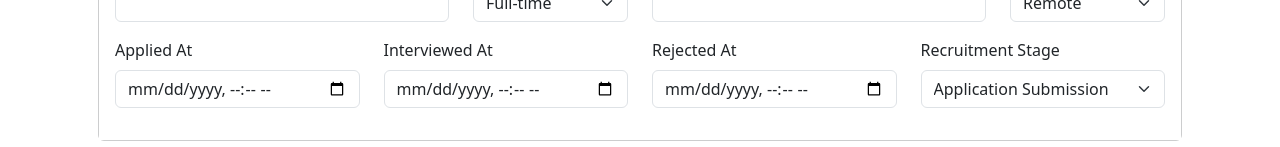
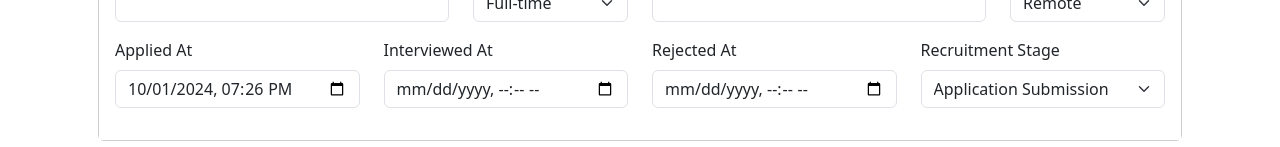
Before and after one commit to bbornino/django_react_job_search, a React (Create React App) app in the folder frontend/: page /job-posting-new/1 in a window 1280 px wide. Shown: the part 449-596 px from the top of the page. Built offline with nearby package versions, Linux system fonts and the light colour scheme.

Commit message:
Initialize New Job Posting Field Values

```diff
--- a/frontend/src/components/JobPostingEdit.jsx
+++ b/frontend/src/components/JobPostingEdit.jsx
@@ -12,7 +12,7 @@ import Editor from "./Editor"
 class JobPostingEdit extends Component {
     state = {
         job_posting_id: 0,
-        job_site_id_id: 1,
+        job_site_id: 0,
         posting_title: '',
         company_name: '',
         posting_status: '4 - No Response',
@@ -49,7 +49,29 @@ class JobPostingEdit extends Component {
 
     componentDidMount() {
         console.log("Starting Mount")
-        // debugger
+        const pathArr = window.location.pathname.split('/')
+
+        debugger
+        if (pathArr[1] == "job-posting-new") {
+            // Set the applied at date time to now, in correct format
+            var currentdate = new Date().toLocaleDateString('en-CA')
+            var currenttime = new Date().toLocaleTimeString('en-US',
+                    { hour12: false,
+                        hour: "numeric",
+                        minute: "numeric"})
+
+            // use value to set the job_site_id
+            this.setState({job_site_id:pathArr[2],
+                applied_at: currentdate + 'T' + currenttime,
+            })
+
+
+        } else {
+            // NOT new.  Use as the posting id
+            this.setState({job_posting_id:pathArr[2]})
+        }
+        console.log("Hi")
+
     };
 
     onChange = e => {
@@ -123,13 +145,13 @@ class JobPostingEdit extends Component {
                                 </Col>
                                 <Col lg="3" md="6">
                                     <FormGroup>
-                                        <Label for="job_site_id_id">Posting Job Site Source</Label>
+                                        <Label for="job_site_id">Posting Job Site Source</Label>
                                         <Input
                                             type="select" required
-                                            id="job_site_id_id"
-                                            name="job_site_id_id"
+                                            id="job_site_id"
+                                            name="job_site_id"
                                             onChange={this.onChange}
-                                            value={this.state.job_site_id_id ?? ''}>
+                                            value={this.state.job_site_id ?? ''}>
                                                 <option value="1">LinkedIn</option>
                                                 <option value="2">Dice</option>
                                             </Input>
```
